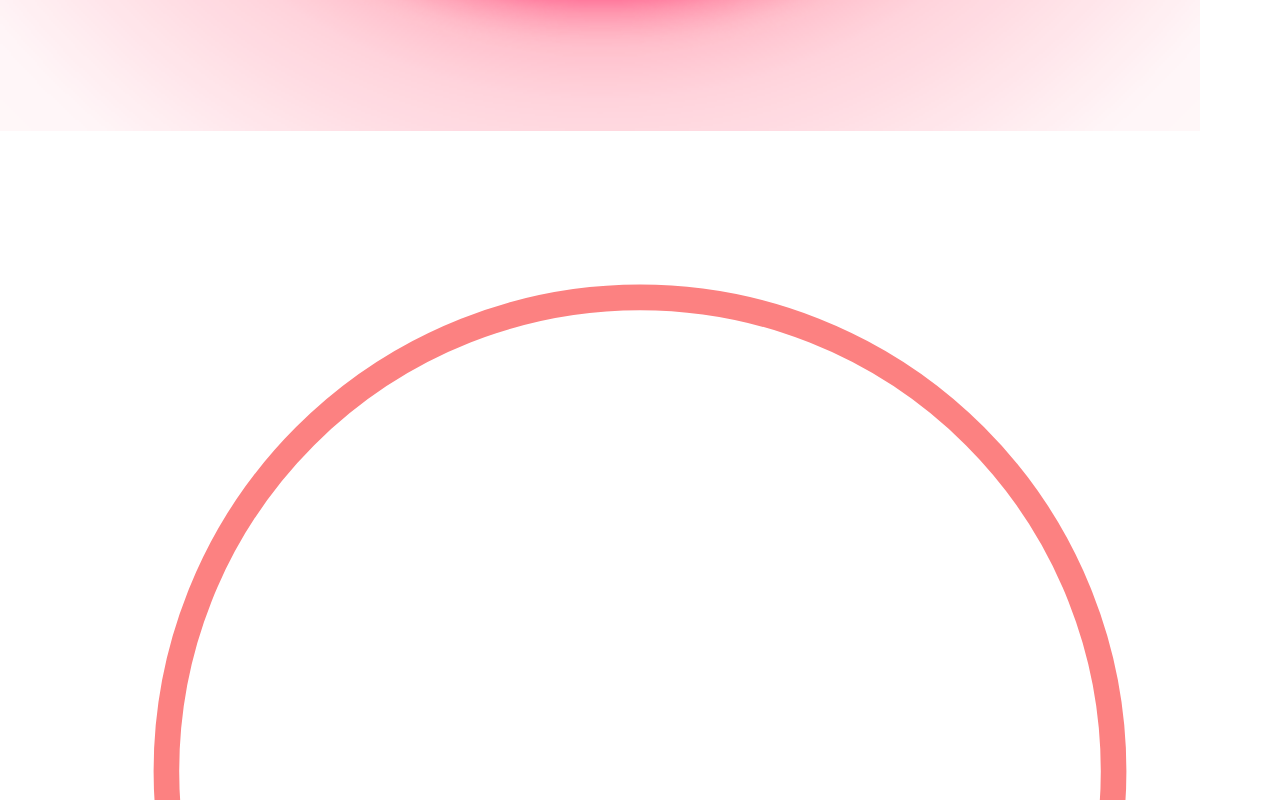
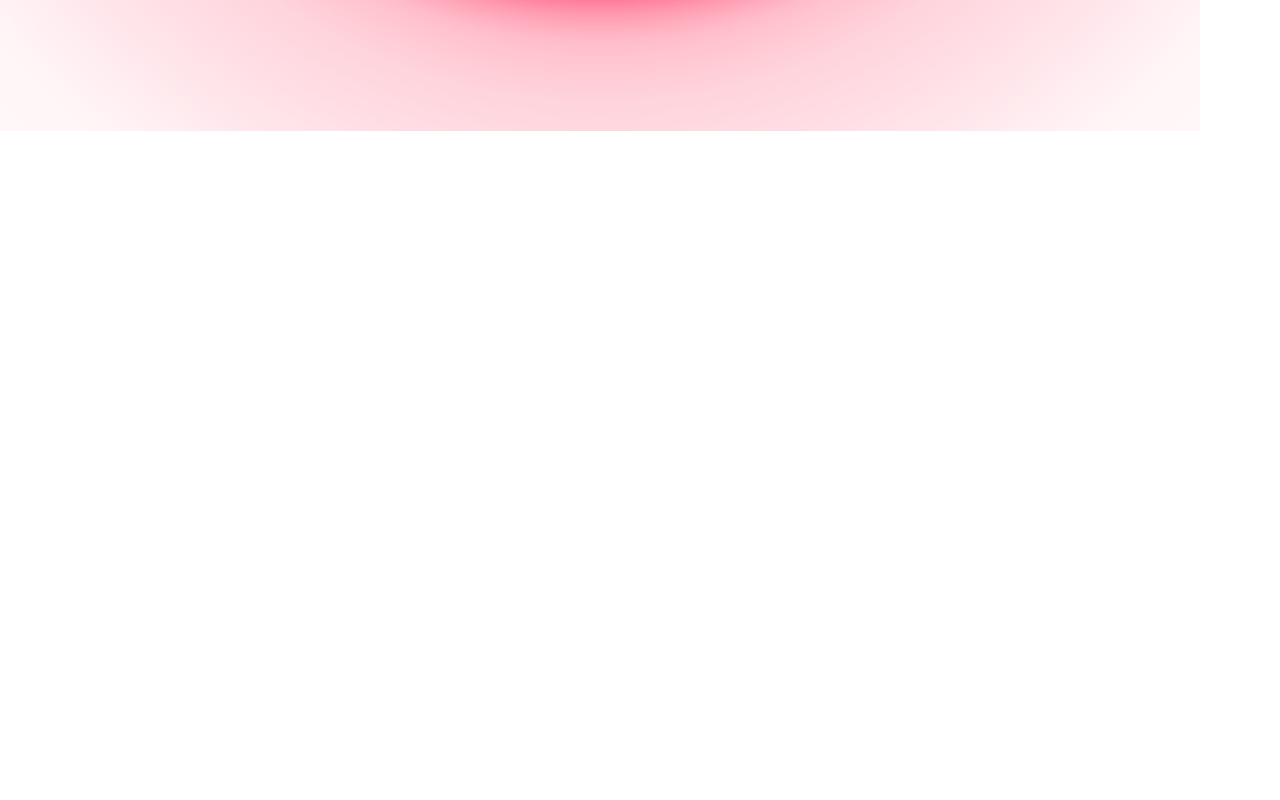
Before and after one commit to kamrul0031/portfolio_r, a React (Vite) app: page /about in a window 1280 px wide. Shown: the part 1700-2500 px from the top of the page. Built offline with nearby package versions, Linux system fonts and the light colour scheme.

Commit message:
about page done

```diff
--- a/src/components/About.jsx
+++ b/src/components/About.jsx
@@ -33,18 +33,18 @@ function About() {
           />
         </defs>
         <text fontFamily="Arial" fill="white" fontSize="10">
-          <textPath className="text-white" href="#circlePath" startOffset="10%">
+          <textPath className="capitalize" href="#circlePath" startOffset="7%">
             who am i
           </textPath>
         </text>
-        <circle
+        {/* <circle
           cx="50"
           cy="50"
           r="37"
           fill="none"
           stroke="#FC8181"
           strokeWidth="2"
-        />
+        /> */}
       </svg>
       </motion.div>
 
```
